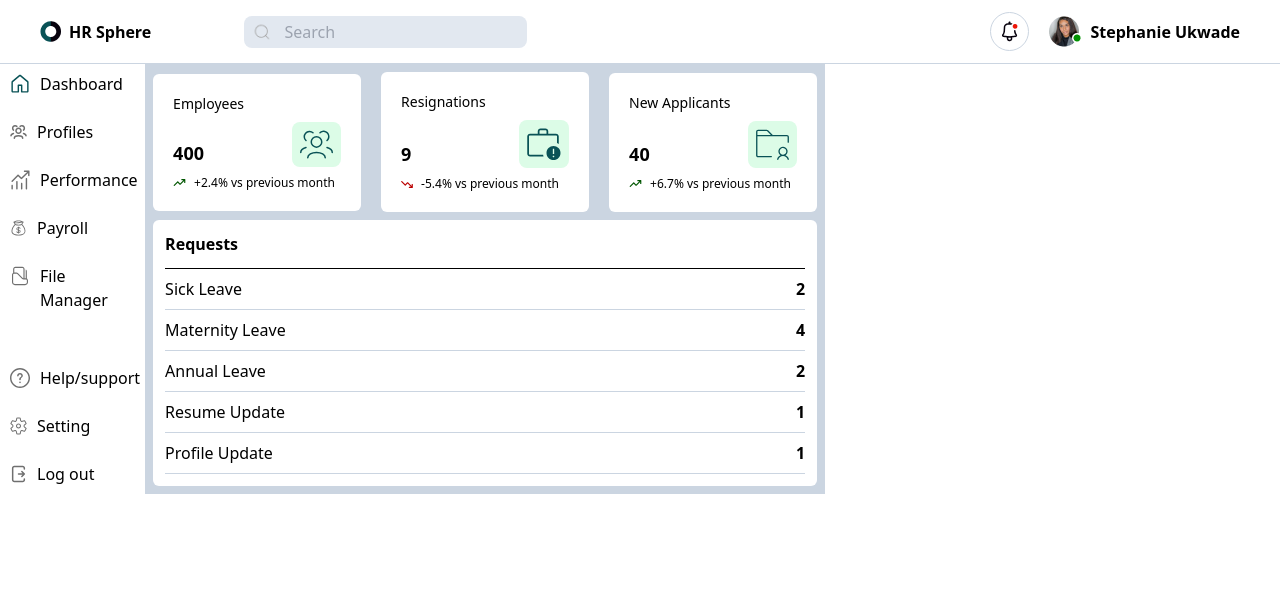
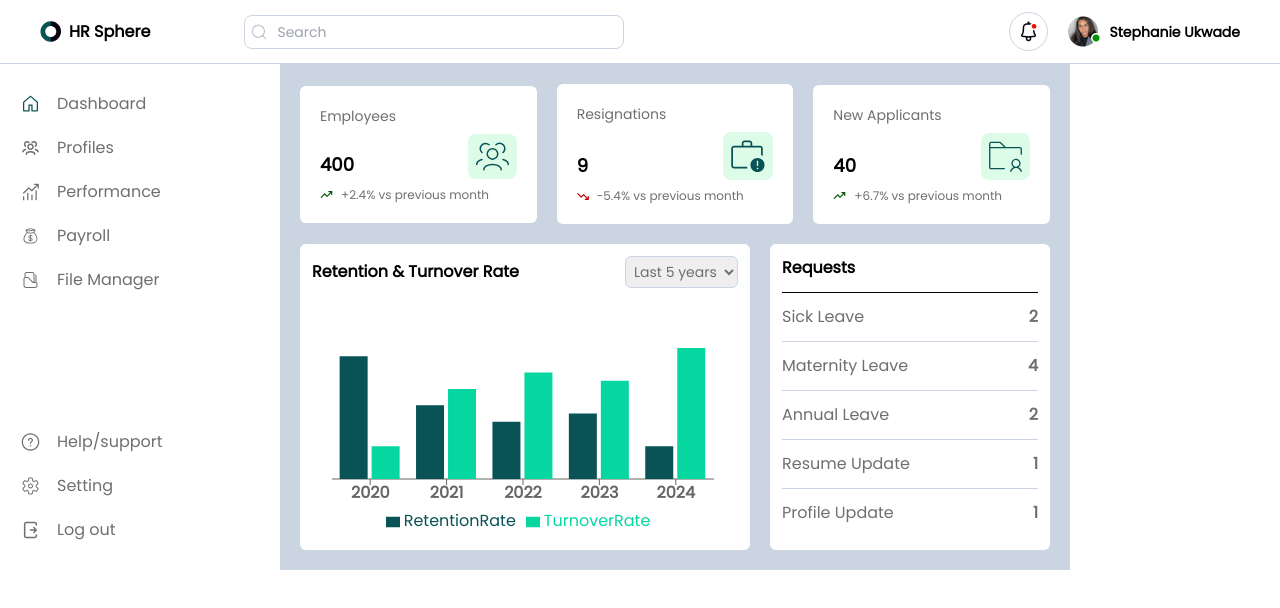
Before and after one commit to oseji/HR-Sphere, a React (Vite) app: page / in a window 1280 px wide. Shown: the top 608 px of the page. Built offline with nearby package versions, Linux system fonts and the light colour scheme.

Commit message:
completed chart section,added click effect to menu items and made small design changes

```diff
--- a/package.json
+++ b/package.json
@@ -11,7 +11,8 @@
   },
   "dependencies": {
     "react": "^18.2.0",
-    "react-dom": "^18.2.0"
+    "react-dom": "^18.2.0",
+    "recharts": "^2.12.7"
   },
   "devDependencies": {
     "@types/react": "^18.2.66",
--- a/src/App.tsx
+++ b/src/App.tsx
@@ -12,7 +12,7 @@
       <header>
         <div className="logoGrp">
           <img src={logo} alt="logo" />
-          <h1 className="font-bold">HR Sphere</h1>
+          <h1 className="font-bold text-black">HR Sphere</h1>
         </div>
 
         <div className="w-full flex flex-row items-center justify-between">
@@ -21,7 +21,7 @@
             <input
               type="text"
               placeholder="Search"
-              className="p-1 bg-transparent outline-0"
+              className="bg-transparent outline-0 placeholder:text-sm"
             />
           </div>
 
--- a/src/Menu.tsx
+++ b/src/Menu.tsx
@@ -1,3 +1,5 @@
+import { SyntheticEvent, useRef, useState, useEffect } from "react";
+
 import iconHome from "./assets/octicon_home-24.svg";
 import iconUsers from "./assets/mynaui_users-group.svg";
 import iconPerformance from "./assets/fluent_arrow-growth-24-regular.svg";
@@ -8,41 +10,137 @@
 import iconLogout from "./assets/iconoir_log-out.svg";
 
 const Menu = () => {
+  const menuRefs = [
+    useRef<HTMLDivElement>(null),
+    useRef<HTMLDivElement>(null),
+    useRef<HTMLDivElement>(null),
+    useRef<HTMLDivElement>(null),
+    useRef<HTMLDivElement>(null),
+    useRef<HTMLDivElement>(null),
+    useRef<HTMLDivElement>(null),
+    useRef<HTMLDivElement>(null),
+  ];
+
+  const [clickedMenu, setClickedMenu] = useState<number>(0);
+
+  const toggleMenuClass = (e: SyntheticEvent) => {
+    const clicked = e.currentTarget.getAttribute("data-value");
+    let menuNum = clicked;
+
+    setClickedMenu((prev) => {
+      let newNum = prev;
+
+      if (menuNum === "1") {
+        newNum = 1;
+      } else if (menuNum === "2") {
+        newNum = 2;
+      } else if (menuNum === "3") {
+        newNum = 3;
+      } else if (menuNum === "4") {
+        newNum = 4;
+      } else if (menuNum === "5") {
+        newNum = 5;
+      } else if (menuNum === "6") {
+        newNum = 6;
+      } else if (menuNum === "7") {
+        newNum = 7;
+      } else if (menuNum === "8") {
+        newNum = 8;
+      }
+
+      return newNum;
+    });
+  };
+
+  useEffect(() => {
+    console.log(clickedMenu);
+
+    menuRefs.forEach((element, index) => {
+      const target = element.current;
+
+      if (index + 1 === clickedMenu) {
+        target?.classList.add("activeMenuGrp");
+      } else {
+        target?.classList.remove("activeMenuGrp");
+      }
+    });
+  }, [clickedMenu]);
+
   return (
-    <section className=" flex flex-col justify-between">
+    <section className=" flex flex-col justify-between py-5 px-3">
       <div className="menuCollection">
-        <div className="menuGrp">
+        <div
+          className="menuGrp activeMenuGrp"
+          ref={menuRefs[0]}
+          data-value="1"
+          onClick={toggleMenuClass}
+        >
           <img src={iconHome} alt="home icon" />
           <p>Dashboard</p>
         </div>
-        <div className="menuGrp">
+        <div
+          className="menuGrp"
+          ref={menuRefs[1]}
+          data-value="2"
+          onClick={toggleMenuClass}
+        >
           <img src={iconUsers} alt="profile icon" />
           <p>Profiles</p>
         </div>
-        <div className="menuGrp">
+        <div
+          className="menuGrp"
+          ref={menuRefs[2]}
+          data-value="3"
+          onClick={toggleMenuClass}
+        >
           <img src={iconPerformance} alt="performance icon" />
           <p>Performance</p>
         </div>
-        <div className="menuGrp">
+        <div
+          className="menuGrp"
+          ref={menuRefs[3]}
+          data-value="4"
+          onClick={toggleMenuClass}
+        >
           <img src={iconPayroll} alt="payroll icon" />
           <p>Payroll</p>
         </div>
-        <div className="menuGrp">
+        <div
+          className="menuGrp"
+          ref={menuRefs[4]}
+          data-value="5"
+          onClick={toggleMenuClass}
+        >
           <img src={iconFolder} alt="folder icon" />
           <p>File Manager</p>
         </div>
       </div>
 
       <div className="menuCollection">
-        <div className="menuGrp">
+        <div
+          className="menuGrp"
+          ref={menuRefs[5]}
+          data-value="6"
+          onClick={toggleMenuClass}
+        >
           <img src={iconHelp} alt="help icon" />
           <p>Help/support</p>
         </div>
-        <div className="menuGrp">
+        <div
+          className="menuGrp"
+          ref={menuRefs[6]}
+          data-value="7"
+          onClick={toggleMenuClass}
+        >
           <img src={iconSettings} alt="settings icon" />
           <p>Setting</p>
         </div>
-        <div className="menuGrp">
+        <div
+          className="menuGrp"
+          ref={menuRefs[7]}
+          data-value="8"
+          onClick={toggleMenuClass}
+        >
           <img src={iconLogout} alt="log out icon" />
           <p>Log out</p>
         </div>
--- a/src/Stats.tsx
+++ b/src/Stats.tsx
@@ -1,3 +1,5 @@
+import { BarChart, Bar, Rectangle, XAxis, Tooltip, Legend } from "recharts";
+
 import userIcon from "./assets/stats user icon.svg";
 import jobIcon from "./assets/stats resignation icon.svg";
 import folderIcon from "./assets/stats folder icon.svg";
@@ -5,8 +7,42 @@
 import downGrowth from "./assets/down growth.svg";
 
 const Stats = () => {
+  type chartDataType = {
+    name: string;
+    RetentionRate: number;
+    TurnoverRate: number;
+  };
+
+  const chartData: chartDataType[] = [
+    {
+      name: "2020",
+      RetentionRate: 75,
+      TurnoverRate: 20,
+    },
+    {
+      name: "2021",
+      RetentionRate: 45,
+      TurnoverRate: 55,
+    },
+    {
+      name: "2022",
+      RetentionRate: 35,
+      TurnoverRate: 65,
+    },
+    {
+      name: "2023",
+      RetentionRate: 40,
+      TurnoverRate: 60,
+    },
+    {
+      name: "2024",
+      RetentionRate: 20,
+      TurnoverRate: 80,
+    },
+  ];
+
   return (
-    <section className="flex flex-col gap-2 bg-slate-300 p-2">
+    <section className="flex flex-col gap-5 bg-slate-300 p-5">
       <div className="statsCardGrp">
         <div className="statsCard">
           <p className="statsHeading">Employees</p>
@@ -63,24 +99,68 @@
       </div>
 
       <div className="chartGrp">
+        <div className="chartBox">
+          <div className="chartHeadingGrp">
+            <h1 className="font-semibold text-black">
+              Retention & Turnover Rate
+            </h1>
+
+            <select id="chartSelection">
+              <option value="">Last 5 years</option>
+              <option value="">Last 4 years</option>
+              <option value="">Last 3 years</option>
+              <option value="">Last 2 years</option>
+              <option value="">Last 1 year</option>
+            </select>
+          </div>
+
+          <BarChart
+            width={432}
+            height={230}
+            data={chartData}
+            margin={{
+              top: 40,
+              right: 30,
+              left: 20,
+              bottom: 5,
+            }}
+          >
+            <XAxis dataKey="name" className="font-bold text-black" />
+
+            <Tooltip />
+            <Legend />
+
+            <Bar
+              dataKey="RetentionRate"
+              fill="#095256"
+              activeBar={<Rectangle fill="#074144" stroke="white" />}
+            />
+            <Bar
+              dataKey="TurnoverRate"
+              fill="#06D6A0"
+              activeBar={<Rectangle fill="#05B587" stroke="white" />}
+            />
+          </BarChart>
+        </div>
+
         <div className="requestBox">
-          <h1 className="font-semibold pb-3 border-b border-black w-full">
+          <h1 className="font-semibold pb-3 border-b border-black text-black w-full">
             Requests
           </h1>
 
-          <div className="requestTextGrp">
+          <div className="requestTextGrp border-b border-slate-300">
             <p className="requestText">sick leave</p>
             <p className="requestNum">2</p>
           </div>
-          <div className="requestTextGrp">
+          <div className="requestTextGrp border-b border-slate-300">
             <p className="requestText">maternity leave</p>
             <p className="requestNum">4</p>
           </div>
-          <div className="requestTextGrp">
+          <div className="requestTextGrp border-b border-slate-300">
             <p className="requestText">annual leave</p>
             <p className="requestNum">2</p>
           </div>
-          <div className="requestTextGrp">
+          <div className="requestTextGrp border-b border-slate-300">
             <p className="requestText">resume update</p>
             <p className="requestNum">1</p>
           </div>
--- a/src/index.css
+++ b/src/index.css
@@ -1,6 +1,14 @@
 @tailwind base;
 @tailwind components;
 @tailwind utilities;
+@font-face {
+  font-family: Poppins;
+  src: url("/fonts/Poppins-Regular.ttf");
+}
+
+.App {
+  @apply font-Poppins text-[#6F6F6F];
+}
 
 header {
   @apply w-full flex flex-row items-center py-3 px-10 border-b border-slate-300;
@@ -11,24 +19,28 @@
 }
 
 .inputGrp {
-  @apply flex flex-row items-center gap-2 bg-slate-200 rounded-lg px-2;
+  @apply w-[380px] flex flex-row items-center gap-2 border border-slate-300 rounded-lg p-1;
 }
 
 .profileGrp {
-  @apply flex flex-row items-center gap-2;
+  @apply flex flex-row items-center gap-2 cursor-pointer;
 }
 
 .profileName {
-  @apply capitalize font-semibold;
+  @apply capitalize font-semibold text-sm text-black;
 }
 
 /* MENU */
 .menuCollection {
-  @apply flex flex-col gap-2 items-start;
+  @apply flex flex-col gap-1 items-start;
 }
 
 .menuGrp {
-  @apply flex flex-row gap-2 p-2 rounded-md;
+  @apply w-[256px] flex flex-row gap-4 p-2 rounded-md cursor-pointer;
+}
+
+.activeMenuGrp {
+  @apply bg-green-100 font-semibold text-black;
 }
 
 /* STATS SECTION */
@@ -37,7 +49,7 @@
 }
 
 .statsCard {
-  @apply w-[208px] flex flex-col gap-2 p-5 rounded-md bg-white;
+  @apply w-full flex flex-col gap-2 p-5 rounded-md bg-white;
 }
 
 .statsHeading {
@@ -49,7 +61,7 @@
 }
 
 .statsNum {
-  @apply text-lg font-semibold;
+  @apply text-lg font-semibold text-black;
 }
 
 .bottomStatsCard {
@@ -57,12 +69,28 @@
 }
 
 /* chart group */
+.chartGrp {
+  @apply flex flex-row gap-5;
+}
+
+.chartBox {
+  @apply w-[450px] bg-white p-3 rounded-md;
+}
+
+.chartHeadingGrp {
+  @apply flex flex-row items-center justify-between mb-5;
+}
+
+#chartSelection {
+  @apply p-1 border border-slate-300 rounded-md text-sm outline-0;
+}
+
 .requestBox {
-  @apply p-3 bg-white rounded-md;
+  @apply w-[280px] p-3 bg-white rounded-md;
 }
 
 .requestTextGrp {
-  @apply flex flex-row justify-between py-2 border-b border-slate-300;
+  @apply flex flex-row justify-between py-3;
 }
 
 .requestText {
--- a/tailwind.config.js
+++ b/tailwind.config.js
@@ -2,7 +2,11 @@
 export default {
   content: ["./index.html", "./src/**/*.{js,ts,jsx,tsx}"],
   theme: {
-    extend: {},
+    extend: {
+      fontFamily: {
+        Poppins: ["Poppins"],
+      },
+    },
   },
   plugins: [],
 };
```
Also changed, not shown: public/fonts/Poppins-Regular.ttf (added), 1 other file (tests, documents, lock files or other folders).
